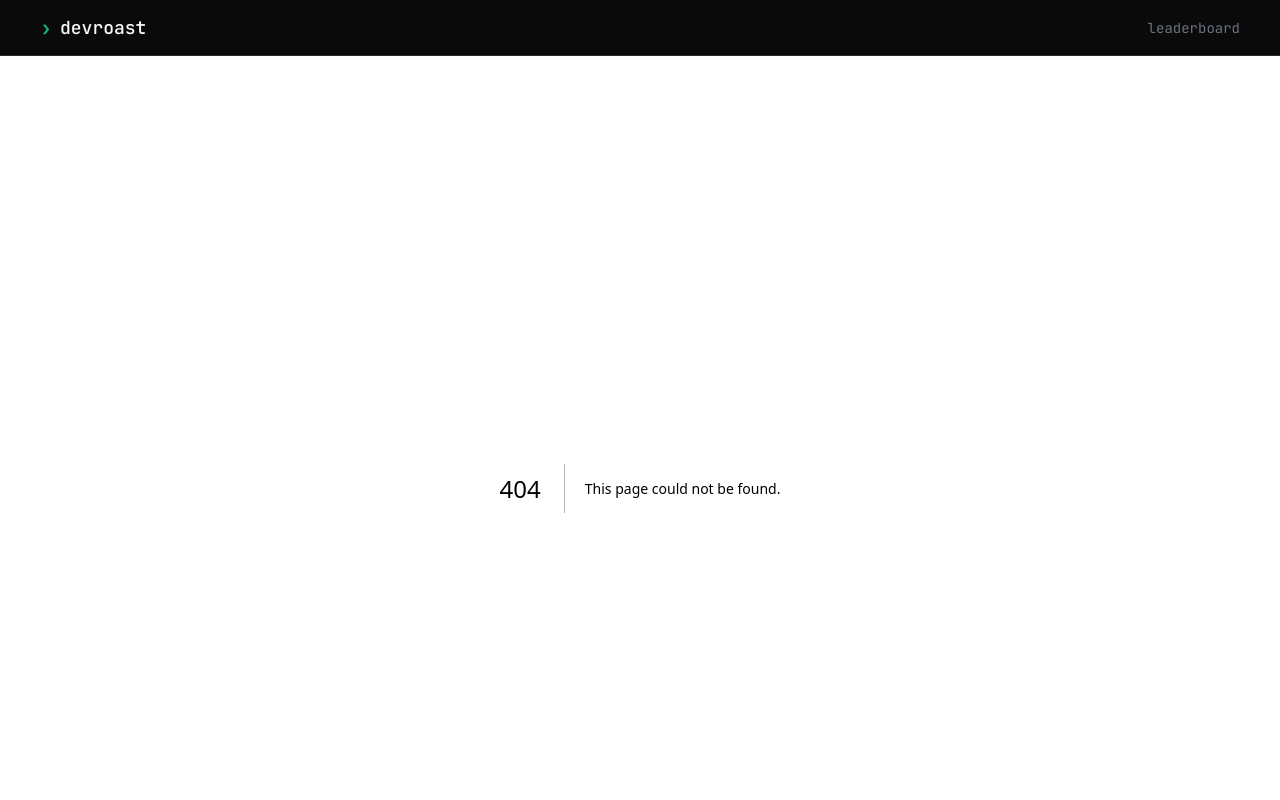
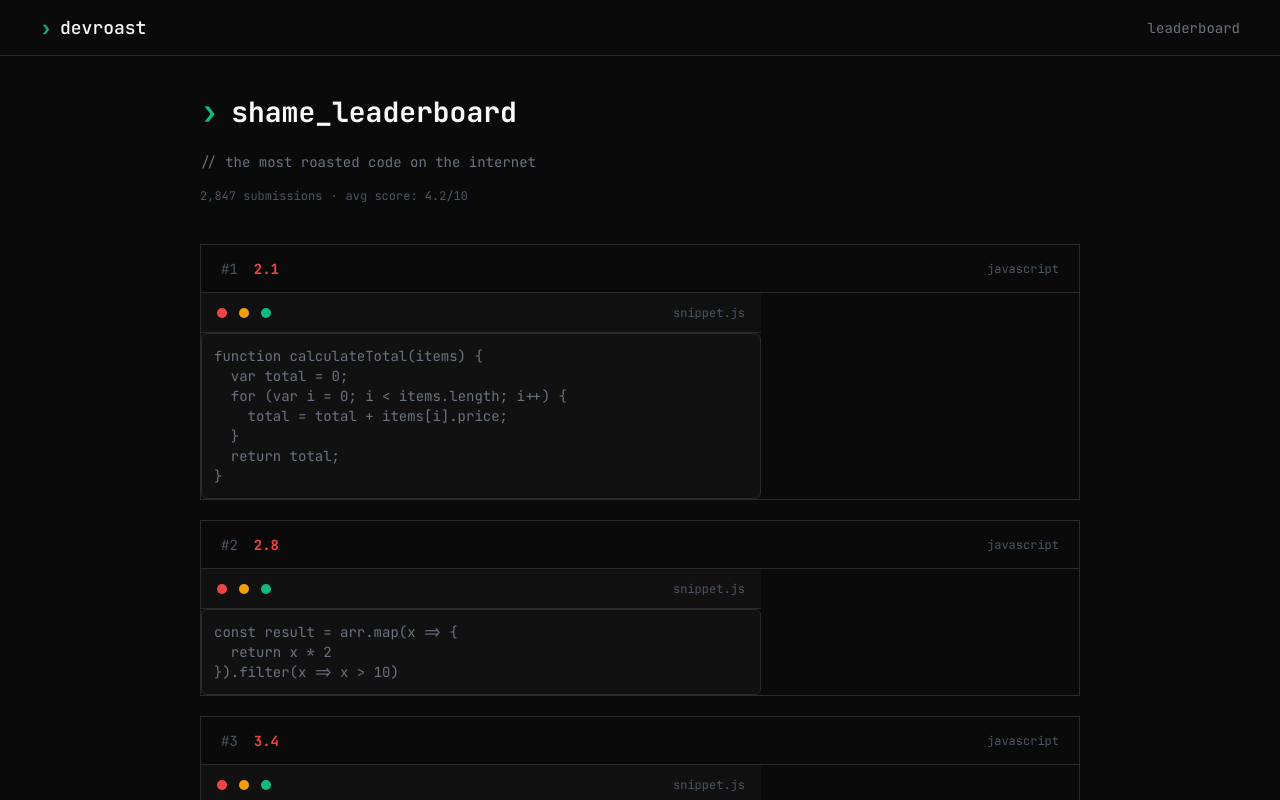
Before and after one commit to laizabsobral/DevRoast, a Next.js app: page /leaderboard in a window 1280 px wide. Before the commit this address had no page. Shown: the top 800 px of the page. Built offline with nearby package versions, Linux system fonts and the light colour scheme.

Commit message:
feat: add leaderboard page with CodeBlock component

```diff
--- /dev/null
+++ b/src/app/leaderboard/page.tsx
@@ -0,0 +1,134 @@
+import type { Metadata } from 'next';
+import { CodeBlock } from '@/components/ui/code-block';
+
+export const metadata: Metadata = {
+  title: 'shame_leaderboard | devroast',
+  description:
+    'The most roasted code on the internet. Browse the worst submissions ranked by shame.',
+};
+
+const STATIC_LEADERBOARD = [
+  {
+    rank: 1,
+    score: 2.1,
+    code: `function calculateTotal(items) {
+  var total = 0;
+  for (var i = 0; i < items.length; i++) {
+    total = total + items[i].price;
+  }
+  return total;
+}`,
+    language: 'javascript',
+  },
+  {
+    rank: 2,
+    score: 2.8,
+    code: `const result = arr.map(x => {
+  return x * 2
+}).filter(x => x > 10)`,
+    language: 'javascript',
+  },
+  {
+    rank: 3,
+    score: 3.4,
+    code: `let i = 0;
+while(i < 10) {
+  console.log(i);
+  i++;
+}`,
+    language: 'javascript',
+  },
+  {
+    rank: 4,
+    score: 4.1,
+    code: `function getData() {
+  const data = fetch('/api/data').then(res => res.json());
+  return data;
+}`,
+    language: 'javascript',
+  },
+  {
+    rank: 5,
+    score: 4.8,
+    code: `class User {
+  constructor(name, email) {
+    this.name = name;
+    this.email = email;
+  }
+}`,
+    language: 'javascript',
+  },
+];
+
+export default function LeaderboardPage() {
+  return (
+    <div className="flex w-full flex-col gap-10 pb-16">
+      {/* Hero Section */}
+      <div className="flex flex-col gap-4">
+        <div className="flex items-center gap-3">
+          <span className="font-mono text-[32px] font-bold text-accent-green">
+            ›
+          </span>
+          <h1 className="font-mono text-[28px] font-bold text-text-primary">
+            shame_leaderboard
+          </h1>
+        </div>
+        <p className="font-mono text-sm text-text-secondary">
+          {'// the most roasted code on the internet'}
+        </p>
+        <div className="flex items-center gap-2 font-mono text-xs text-text-tertiary">
+          <span>2,847 submissions</span>
+          <span>·</span>
+          <span>avg score: 4.2/10</span>
+        </div>
+      </div>
+
+      {/* Leaderboard Entries */}
+      <div className="flex flex-col gap-5">
+        {STATIC_LEADERBOARD.map((entry) => (
+          <div
+            key={entry.rank}
+            className="flex flex-col border border-border-primary"
+          >
+            {/* Meta Row */}
+            <div className="flex h-12 items-center justify-between border-b border-border-primary px-5">
+              <div className="flex items-center gap-4">
+                <span className="font-mono text-sm text-text-tertiary">
+                  #{entry.rank}
+                </span>
+                <span
+                  className={`font-mono text-sm font-bold ${
+                    entry.score >= 7
+                      ? 'text-accent-green'
+                      : entry.score >= 4
+                        ? 'text-accent-amber'
+                        : 'text-accent-red'
+                  }`}
+                >
+                  {entry.score.toFixed(1)}
+                </span>
+              </div>
+              <span className="font-mono text-xs text-text-tertiary">
+                {entry.language}
+              </span>
+            </div>
+
+            {/* Code Block */}
+            <div className="w-[560px]">
+              <div className="flex h-10 items-center gap-3 border-b border-border-primary bg-bg-input px-4">
+                <span className="h-2.5 w-2.5 rounded-full bg-accent-red" />
+                <span className="h-2.5 w-2.5 rounded-full bg-accent-amber" />
+                <span className="h-2.5 w-2.5 rounded-full bg-accent-green" />
+                <span className="ml-auto text-xs text-text-tertiary">
+                  snippet.
+                  {entry.language === 'javascript' ? 'js' : entry.language}
+                </span>
+              </div>
+              <CodeBlock code={entry.code} language={entry.language} />
+            </div>
+          </div>
+        ))}
+      </div>
+    </div>
+  );
+}
--- a/src/components/ui/code-block.tsx
+++ b/src/components/ui/code-block.tsx
@@ -5,7 +5,6 @@ import { twMerge } from 'tailwind-merge';
 interface CodeBlockProps {
   code: string;
   language?: string;
-  filename?: string;
   className?: string;
 }
 
@@ -30,7 +29,6 @@ const cachedCodeToHtml = unstable_cache(
 export async function CodeBlock({
   code,
   language = 'javascript',
-  filename,
   className,
 }: CodeBlockProps) {
   const html = await cachedCodeToHtml(code, language);
@@ -38,18 +36,10 @@ export async function CodeBlock({
   return (
     <div
       className={twMerge(
-        'w-[560px] overflow-hidden rounded-md border border-border-primary bg-bg-input font-mono text-sm',
+        'overflow-hidden rounded-md border border-border-primary bg-bg-input font-mono text-sm',
         className
       )}
     >
-      <div className="flex h-10 items-center gap-3 border-b border-border-primary px-4">
-        <span className="h-2.5 w-2.5 rounded-full bg-accent-red" />
-        <span className="h-2.5 w-2.5 rounded-full bg-accent-amber" />
-        <span className="h-2.5 w-2.5 rounded-full bg-accent-green" />
-        {filename && (
-          <span className="ml-auto text-xs text-text-tertiary">{filename}</span>
-        )}
-      </div>
       {/* eslint-disable-next-line react/no-dangerously-set-inner-html */}
       <div
         className="[&_pre]:!bg-transparent [&_pre]:!p-3 [&_span]:!text-text-secondary"
```
